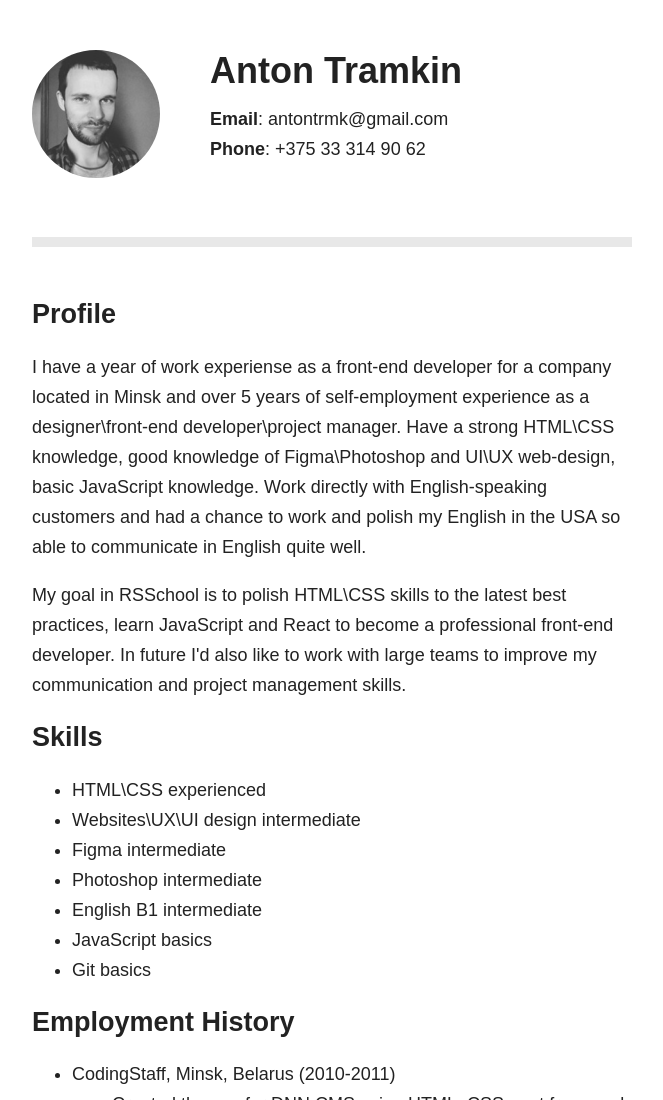
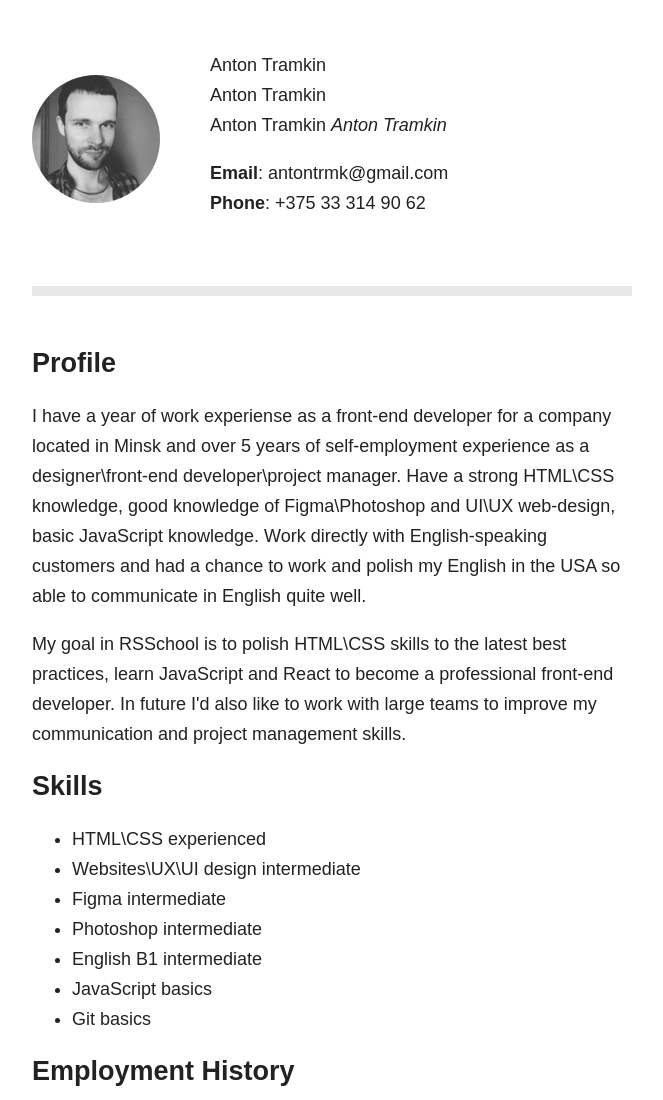
Before and after one commit to antontrmk/rsschool-cv, a plain HTML site: page index.html in a window 1280 px wide. Shown: the top 1100 px of the page, without its empty margins (308-971 px from the left). Drawn offline with nearby package versions, Linux system fonts and the light colour scheme.

Commit message:
feat: test validator

```diff
--- a/index.html
+++ b/index.html
@@ -16,7 +16,10 @@
       </div>
 
       <div class="profile-info">
-        <h1>Anton Tramkin</h1>
+        <span><div>Anton Tramkin</div></span>
+        <div><span>Anton Tramkin</span></div>
+        <span><span>Anton Tramkin</span></span>
+        <span><i>Anton Tramkin</i></span>
         <ul>
           <li><strong>Email</strong>: antontrmk@gmail.com</li>
           <li><strong>Phone</strong>: +375 33 314 90 62</li>
```
